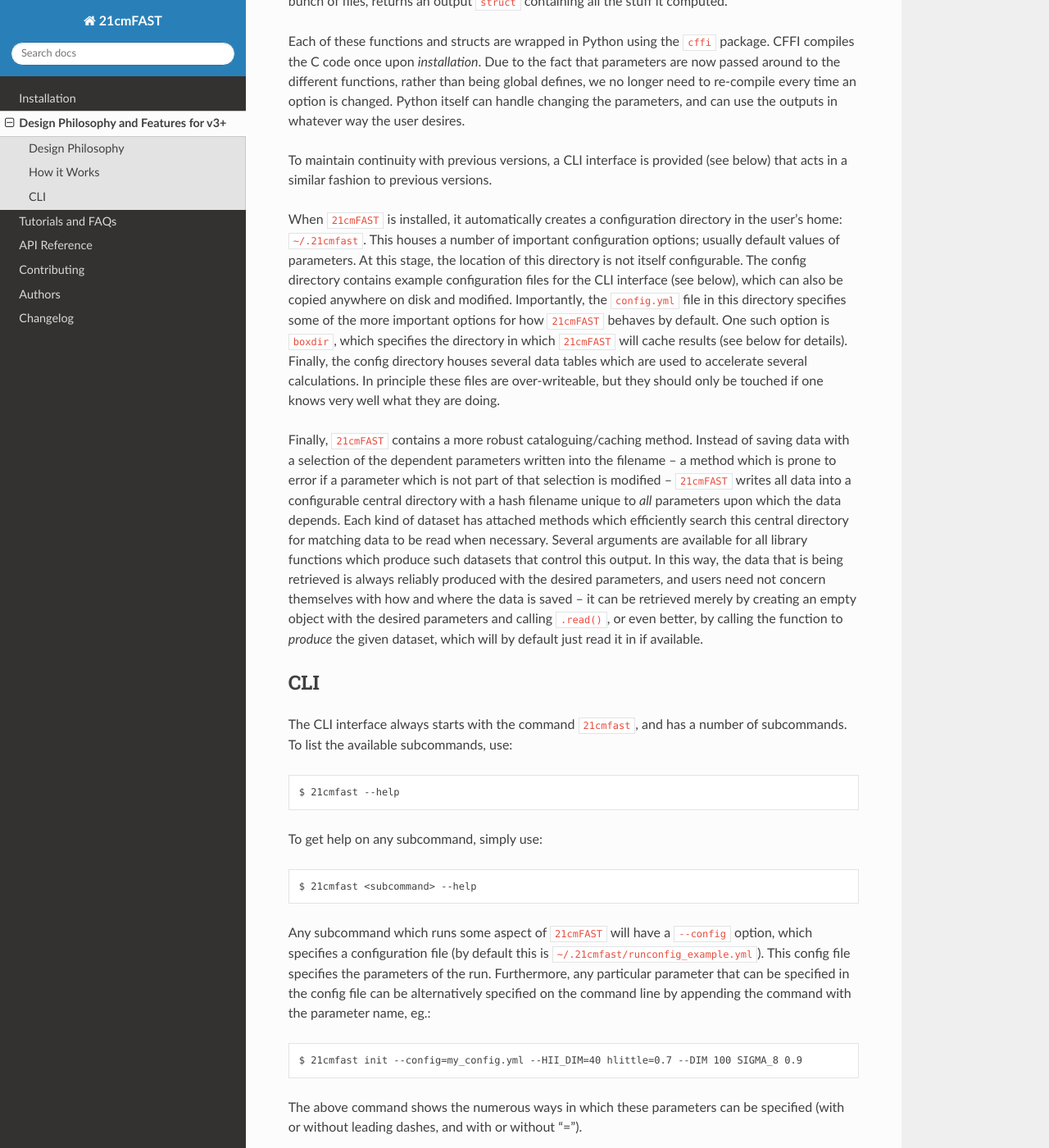
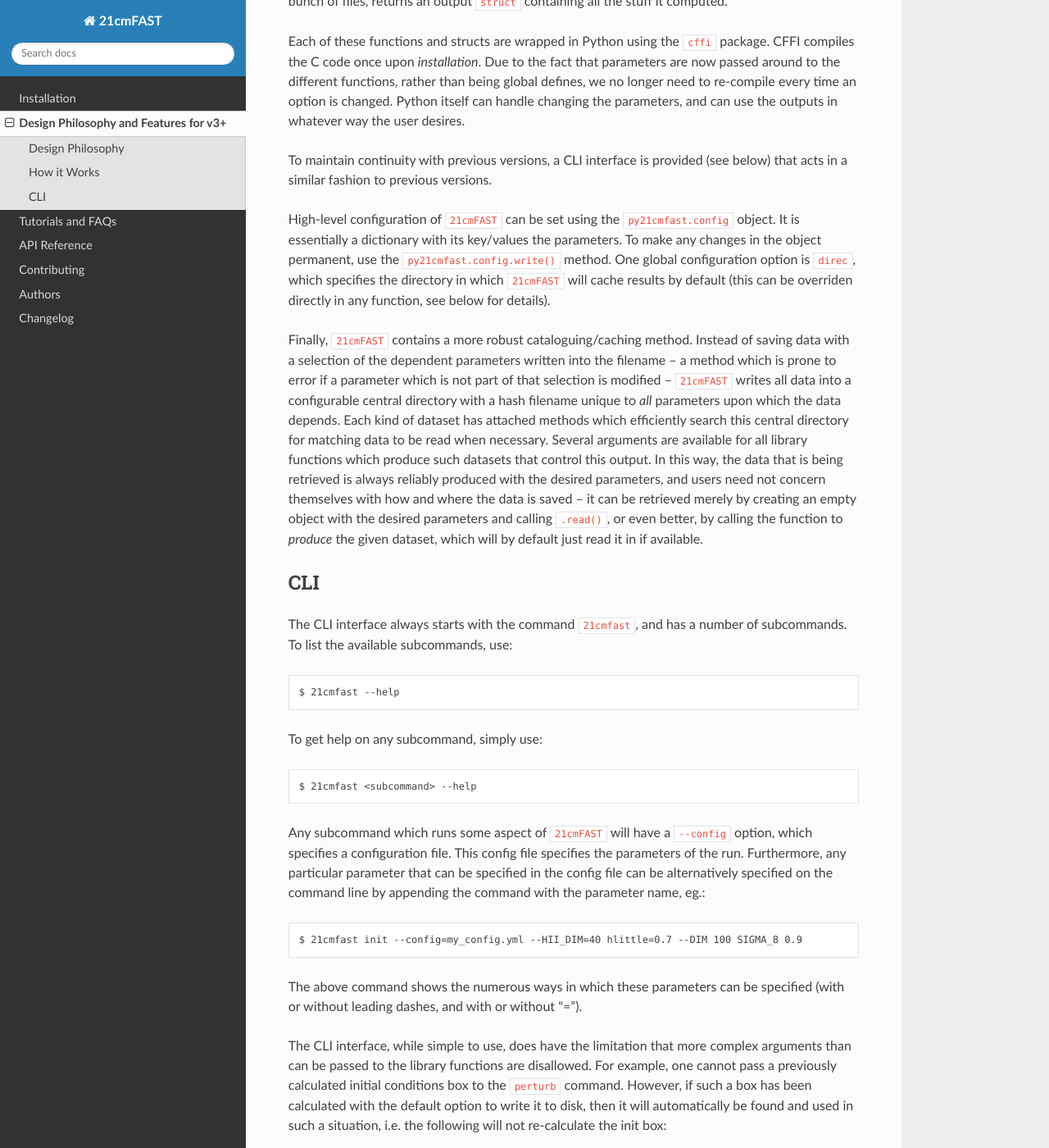
Before and after one commit to 21cmfast/21cmFAST, a Sphinx documentation site: the page built from docs/design.rst, in a window 1280 px wide and 1400 px high, scrolled down 1254 px. Shown: the whole window at 82% size. Built offline with Sphinx 7.4.7 and the Read the Docs theme 2.0.0, drawn with Linux system fonts in a browser that asks for light colours; pages that are not in the unit, such as notebooks, are missing from menus; the version number could not be read and is left out.

Commit message:
doc: update design philosophy docs

```diff
--- a/docs/design.rst
+++ b/docs/design.rst
@@ -62,18 +62,12 @@ changing the parameters, and can use the outputs in whatever way the user desire
 To maintain continuity with previous versions, a CLI interface is provided (see below)
 that acts in a similar fashion to previous versions.
 
-When ``21cmFAST`` is installed, it automatically creates a configuration directory in
-the user's home: ``~/.21cmfast``. This houses a number of important configuration
-options; usually default values of parameters. At this stage, the location of this
-directory is not itself configurable. The config directory contains example
-configuration files for the CLI interface (see below), which can also be copied anywhere
-on disk and modified. Importantly, the ``config.yml`` file in this directory specifies
-some of the more important options for how ``21cmFAST`` behaves by default.
-One such option is ``boxdir``, which specifies the directory in which ``21cmFAST`` will
-cache results (see below for details). Finally, the config directory houses several data
-tables which are used to accelerate several calculations. In principle
-these files are over-writeable, but they should only be touched if one knows very well
-what they are doing.
+High-level configuration of ``21cmFAST`` can be set using the ``py21cmfast.config``
+object. It is essentially a dictionary with its key/values the parameters. To make any
+changes in the object permanent, use the ``py21cmfast.config.write()`` method.
+One global configuration option is ``direc``, which specifies the directory in which
+``21cmFAST`` will cache results by default (this can be overriden directly in any
+function, see below for details).
 
 Finally, ``21cmFAST`` contains a more robust cataloguing/caching method. Instead of
 saving data with a selection of the dependent parameters written into the filename --
@@ -102,8 +96,7 @@ To get help on any subcommand, simply use::
     $ 21cmfast <subcommand> --help
 
 Any subcommand which runs some aspect of ``21cmFAST`` will have a ``--config`` option,
-which specifies a configuration file (by default this is
-``~/.21cmfast/runconfig_example.yml``). This config file specifies the parameters of the
+which specifies a configuration file. This config file specifies the parameters of the
 run. Furthermore, any particular parameter that can be specified in the config file can
 be alternatively specified on the command line by appending the command with the
 parameter name, eg.::
```
